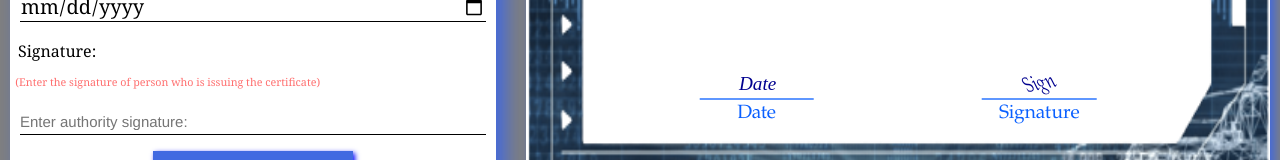
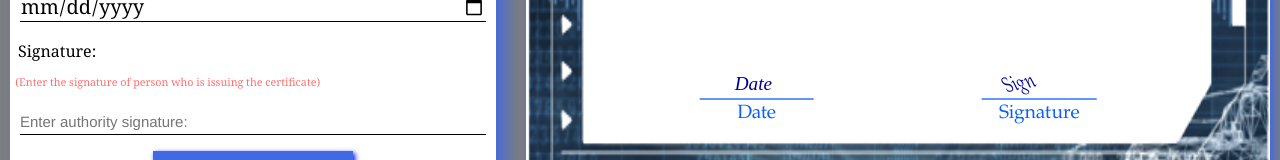
Before and after one commit to neme-sis/Certificate-Generator, a React (Create React App) app: page / in a window 1280 px wide. Shown: the part 491-651 px from the top of the page. Built offline with nearby package versions, Linux system fonts and the light colour scheme; the HTML template or start-up script is replaced by a standard one.

Commit message:
handling warnings

```diff
--- a/src/Certificate.js
+++ b/src/Certificate.js
@@ -10,7 +10,7 @@ export const refContainer = React.createRef()
 
 const Certificate = () => {
 
-  const [GlobalCertificateInfo, setGlobalCertificateInfo] = useContext(GlobalInfo)
+  const GlobalCertificateInfo = useContext(GlobalInfo)[0]
 
   const { name, ach, ins, date, sign } = GlobalCertificateInfo
   // console.log(GlobalCertificateInfo);
--- a/src/form.js
+++ b/src/form.js
@@ -18,7 +18,7 @@ const Form = () => {
     sign: ""
   }
 
-  const [GlobalCertificateInfo, setGlobalCertificateInfo] = useContext(GlobalInfo)
+  const  setGlobalCertificateInfo = useContext(GlobalInfo)[1]
 
 
   const [certificateInfoUploaded, setCertificateInfoUploaded] = useState(certificateInfo)
@@ -26,7 +26,7 @@ const Form = () => {
 
   useEffect(()=>{
     setGlobalCertificateInfo(certificateInfoUploaded)
-  },[certificateInfoUploaded])
+  },[certificateInfoUploaded, setGlobalCertificateInfo])
 
 
 
--- a/src/styles/certificate.css
+++ b/src/styles/certificate.css
@@ -64,18 +64,19 @@ section span{
     position: absolute;
     width: 25%;
     top: -125%;
-    transform: translate(50%, 0%);
     font-style: oblique;
     font-family:Palatino, "Palatino Linotype", "Palatino LT STD", "Book Antiqua", Georgia, serif;
     color: rgb(0, 0, 143);
 }
 section span.date{
     font-family: cursive;
-    /* left: -2%; */
-    transform: none;
+    /* left: 0; */
+    width: 100%;
+    left: -2%;
+    text-align: center;
 }
 section span.sign{
-    transform: translate(50%, 0%) skew(30deg) rotate(-10deg);
+    transform: skew(30deg) rotate(-10deg);
 }
 .title{
     padding-top: 70px;
```
